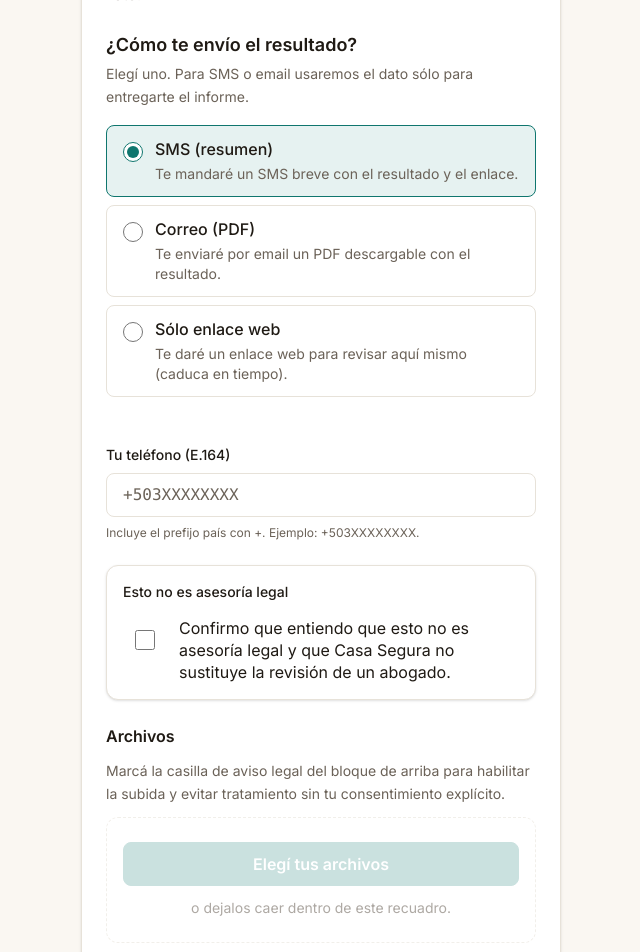
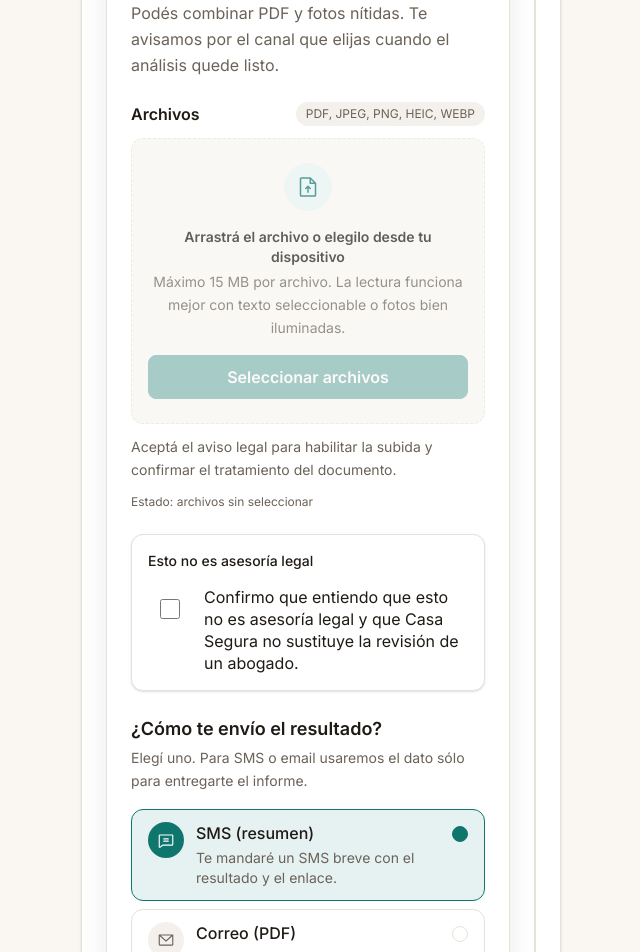
Before and after one commit to Casa-Segura/casa-segura, a Next.js app in the folder frontend/: page /subir in a window 1280 px wide. Shown: the part 200-1152 px from the top of the page, without its empty margins (319-959 px from the left). Built offline with nearby package versions, Linux system fonts and the light colour scheme.

Commit message:
feat(frontend): polish contract upload, delivery layout, and analysis loading
Co-authored-by: Cursor <cursoragent@cursor.com>

```diff
--- a/frontend/src/components/contract-upload-flow.tsx
+++ b/frontend/src/components/contract-upload-flow.tsx
@@ -3,8 +3,19 @@
 import type { DragEvent } from "react";
 import { useCallback, useId, useMemo, useRef, useState } from "react";
 import { useRouter } from "next/navigation";
+import { FileArrowUp, Trash } from "@phosphor-icons/react";
 import { submitContractUploadFlow } from "@/actions/contract-flow";
+import { AnalysisWorkbench } from "@/components/analysis-workbench";
 import { ContractAnalysisLoadingPanel } from "@/components/contract-analysis-loading-panel";
+import {
+  CasaButton,
+  DisclaimerPanel,
+  FindingCard,
+  LegalSummary,
+  StepPill,
+  cx,
+  focusRing,
+} from "@/components/casa-ui";
 import { DisclaimerCallout } from "@/components/disclaimer-callout";
 import { DeliveryChannelFields } from "@/components/delivery-channel-fields";
 import {
@@ -19,9 +30,6 @@ import {
   type DeliveryDraft,
   validateDeliveryForSubmit,
 } from "@/domain/delivery-channel";
-
-const focusBtn =
-  "focus-visible:outline focus-visible:outline-2 focus-visible:outline-offset-2 focus-visible:outline-accent";
 
 type Phase = "empty" | "selected";
 
@@ -240,60 +248,45 @@ export function ContractUploadFlow() {
   };
 
   return (
-    <div className="flex flex-col gap-6">
-      {busy ? <ContractAnalysisLoadingPanel key={loadingSession} /> : null}
-      <header className="flex flex-col gap-2">
+    <div className="grid w-full gap-6 lg:grid-cols-[minmax(360px,440px)_1fr] lg:items-start">
+      {busy ? (
+        <div className="lg:hidden">
+          <ContractAnalysisLoadingPanel key={loadingSession} />
+        </div>
+      ) : null}
+
+      <section className="flex flex-col gap-6 self-start rounded-[var(--radius-panel)] border border-border bg-surface p-5 shadow-[var(--shadow-soft)] sm:p-6">
+        <header className="flex flex-col gap-3">
+          <StepPill>Paso 2 de 4 · Subir contrato</StepPill>
+          <div>
             <h1
               id={`${baseId}-h1`}
-          className="text-xl font-semibold text-text-primary"
+              className="text-balance text-2xl font-semibold tracking-tight text-text-primary"
             >
               Subí tu contrato
             </h1>
-        <p className="text-base leading-relaxed text-text-secondary">
-          Podés combinar páginas en PDF y fotos nítidas. Te avisamos en el canal
-          que elijas cuando el análisis quede listo.
+            <p className="mt-2 text-base leading-relaxed text-text-secondary">
+              Podés combinar PDF y fotos nítidas. Te avisamos por el canal que
+              elijas cuando el análisis quede listo.
             </p>
+          </div>
         </header>
-
-      <DeliveryChannelFields
-        idPrefix={`${baseId}-dlv`}
-        value={delivery}
-        fieldErrors={fieldErrors}
-        deliveryError={deliveryBanner}
-        onChange={(d) => {
-          setDelivery(d);
-          setFieldErrors({});
-          setDeliveryBanner("");
-        }}
-      />
-
-      <div ref={disclaimerScrollRef}>
-        <DisclaimerCallout
-          variant="gate"
-          accepted={disclaimerAccepted}
-          onAcceptedChange={(v) => {
-            setDisclaimerAccepted(v);
-            if (v) setDisclaimerReminder(false);
-          }}
-        />
-      </div>
 
         <section
           aria-labelledby={`${baseId}-zone-title`}
           className="flex flex-col gap-3"
         >
+          <div className="flex items-center justify-between gap-3">
             <h2
               id={`${baseId}-zone-title`}
               className="text-base font-semibold text-text-primary"
             >
               Archivos
             </h2>
-        {!disclaimerAccepted ? (
-          <p className="text-sm leading-relaxed text-text-secondary">
-            Marcá la casilla de aviso legal del bloque de arriba para habilitar
-            la subida y evitar tratamiento sin tu consentimiento explícito.
-          </p>
-        ) : null}
+            <span className="rounded-[var(--radius-pill)] bg-surface-muted px-2.5 py-1 text-xs text-text-secondary">
+              PDF, JPEG, PNG, HEIC, WEBP
+            </span>
+          </div>
 
           <div
             onDragEnter={(e) => {
@@ -304,26 +297,35 @@ export function ContractUploadFlow() {
             }}
             onDrop={disclaimerAccepted ? onDrop : undefined}
             aria-disabled={!disclaimerAccepted}
-          className={`rounded-[var(--radius-card)] border border-dashed ${
+            className={cx(
+              "rounded-[var(--radius-card)] border border-dashed px-4 py-6 transition-[background-color,border-color,opacity] duration-[var(--motion-base)]",
               disclaimerAccepted
-              ? "border-border bg-surface"
-              : "cursor-not-allowed border-border opacity-55"
-          } px-4 py-6`}
+                ? "border-border-strong bg-surface-subtle"
+                : "cursor-not-allowed border-border bg-surface-muted/70 opacity-70",
+            )}
           >
-          <div className="flex flex-col items-center gap-3 text-center">
-            <button
-              type="button"
+            <div className="flex flex-col items-center gap-4 text-center">
+              <span className="inline-flex size-12 items-center justify-center rounded-full bg-accent-light text-accent">
+                <FileArrowUp size={24} aria-hidden />
+              </span>
+              <div>
+                <p className="text-sm font-semibold text-text-primary">
+                  Arrastrá el archivo o elegilo desde tu dispositivo
+                </p>
+                <p className="mt-1 text-sm leading-relaxed text-text-secondary">
+                  Máximo 15 MB por archivo. La lectura funciona mejor con texto
+                  seleccionable o fotos bien iluminadas.
+                </p>
+              </div>
+              <CasaButton
                 disabled={!disclaimerAccepted || busy}
                 onClick={() => fileInputRef.current?.click()}
-              className={`flex min-h-[44px] w-full items-center justify-center rounded-[var(--radius-input)] border border-accent bg-accent px-4 py-2 text-base font-semibold text-white transition-opacity hover:opacity-92 disabled:cursor-not-allowed disabled:opacity-40 ${focusBtn}`}
+                className="w-full"
                 aria-labelledby={`${baseId}-zone-title`}
                 aria-controls={`${baseId}-file-input`}
               >
-              Elegí tus archivos
-            </button>
-            <span className="text-sm text-text-secondary">
-              o dejalos caer dentro de este recuadro.
-            </span>
+                Seleccionar archivos
+              </CasaButton>
               <input
                 ref={fileInputRef}
                 id={`${baseId}-file-input`}
@@ -338,10 +340,17 @@ export function ContractUploadFlow() {
             </div>
           </div>
 
+          {!disclaimerAccepted ? (
+            <p className="text-sm leading-relaxed text-text-secondary">
+              Aceptá el aviso legal para habilitar la subida y confirmar el
+              tratamiento del documento.
+            </p>
+          ) : null}
+
           <div aria-live="polite">
             <p className="text-xs text-text-secondary">
-            Estados: Archivos&nbsp;
-            <span>{phase === "empty" ? "vacío" : "seleccionados"}</span>
+              Estado: archivos{" "}
+              <span>{phase === "empty" ? "sin seleccionar" : "listos"}</span>
               {!busy ? null : <> · enviándose</>}
             </p>
           </div>
@@ -362,21 +371,43 @@ export function ContractUploadFlow() {
                   <button
                     type="button"
                     onClick={() => removeAt(i)}
-                  className={`min-h-[44px] min-w-[44px] shrink-0 rounded-[var(--radius-input)] px-3 text-sm font-medium text-accent underline-offset-4 hover:underline disabled:opacity-45 ${focusBtn}`}
+                    className={`inline-flex min-h-[44px] min-w-[44px] shrink-0 items-center justify-center rounded-[var(--radius-input)] text-accent transition-[background-color,transform] duration-[var(--motion-fast)] hover:bg-accent-light active:translate-y-px disabled:opacity-45 ${focusRing}`}
                     disabled={busy}
                     aria-label={`Quitar archivo ${f.name}`}
                   >
-                  Quitar
+                    <Trash size={18} aria-hidden />
                   </button>
                 </li>
               ))}
             </ul>
-        ) : (
-          <p className="text-sm text-text-secondary">Sin archivos aún.</p>
-        )}
+          ) : null}
         </section>
 
-      <div aria-live="assertive" className="min-h-[2.5rem]">
+        <div ref={disclaimerScrollRef}>
+          <DisclaimerCallout
+            variant="gate"
+            accepted={disclaimerAccepted}
+            onAcceptedChange={(v) => {
+              setDisclaimerAccepted(v);
+              if (v) setDisclaimerReminder(false);
+            }}
+          />
+        </div>
+
+        <DeliveryChannelFields
+          idPrefix={`${baseId}-dlv`}
+          value={delivery}
+          fieldErrors={fieldErrors}
+          deliveryError={deliveryBanner}
+          onChange={(d) => {
+            setDelivery(d);
+            setFieldErrors({});
+            setDeliveryBanner("");
+          }}
+        />
+
+        {(disclaimerReminder || globalError) ? (
+          <div aria-live="assertive" className="flex flex-col gap-2">
             {disclaimerReminder ? (
             <p role="alert" className="text-sm font-semibold text-verdict-red">
               Confirmá primero la casilla de aviso legal; sin eso tu envío puede
@@ -389,13 +420,10 @@ export function ContractUploadFlow() {
             </p>
             ) : null}
           </div>
+        ) : null}
 
         {result?.kind === "success" ? (
-        <aside
-          className="rounded-[var(--radius-card)] border border-verdict-green bg-verdict-green-bg px-4 py-4 shadow-sm"
-          role="status"
-          aria-labelledby={`${baseId}-ok`}
-        >
+          <DisclaimerPanel tone="green">
             <p
               id={`${baseId}-ok`}
               className="text-base font-semibold text-text-primary"
@@ -403,59 +431,47 @@ export function ContractUploadFlow() {
               Recibimos tu envío para analizarlo
             </p>
             <p className="mt-2 text-sm text-text-secondary">
-            Seguimos el proceso en segundo plano. Referencia rápida:{" "}
-            <span className="font-mono text-xs text-text-primary select-all">
+              Referencia rápida:{" "}
+              <span className="select-all font-mono text-xs text-text-primary">
                 {result.submissionId}
               </span>
               .
             </p>
             <p className="mt-2 text-sm text-text-secondary">
-            Canal elegido: {result.hint}. Si no ves nada, revisá el SMS, filtros
-            del correo o abrí el enlace web según cómo lo configuraste.
+              Canal elegido: {result.hint}
             </p>
-        </aside>
+          </DisclaimerPanel>
         ) : null}
 
         {result?.kind === "reject" ? (
-        <aside
-          className="rounded-[var(--radius-card)] border border-verdict-yellow bg-verdict-yellow-bg px-4 py-4 shadow-sm"
-          role="alert"
-          aria-labelledby={`${baseId}-rej`}
-        >
-          <p
-            id={`${baseId}-rej`}
-            className="text-base font-semibold text-text-primary"
-          >
-            No pudimos producir tu informe a partir del material que mandaste.
-          </p>
-          <p className="mt-3 text-sm text-text-secondary">
-            Motivos que marcó el servicio para orientarte mejor:
-          </p>
-          <ul className="mt-3 list-disc space-y-2 pl-5 text-base text-text-primary">
+          <div role="alert" className="flex flex-col gap-3">
+            <FindingCard
+              tone="yellow"
+              title="No pudimos producir tu informe"
+              body="El material no alcanzó la calidad mínima para un análisis confiable. Probá con fotos más contrastadas o un PDF con texto seleccionable."
+            />
+            <LegalSummary title="Motivos detectados">
+              <ul className="list-disc space-y-2 pl-5">
                 {result.reasons.map((r) => (
                   <li key={r}>{r}</li>
                 ))}
               </ul>
-          <p className="mt-4 text-sm text-text-secondary">
-            Podés probar fotos más contrastadas y con buena luz o un PDF nuevo
-            exportado con texto seleccionable.
-          </p>
-        </aside>
+            </LegalSummary>
+          </div>
         ) : null}
 
-      <div className="flex flex-col gap-3">
-        <button
-          type="button"
+        <div className="flex flex-col gap-3 border-t border-border pt-5">
+          <CasaButton
             disabled={busy}
             onClick={submit}
-          className={`flex min-h-[44px] w-full items-center justify-center rounded-[var(--radius-input)] bg-accent px-4 py-3 text-base font-semibold text-white shadow-sm transition-opacity hover:opacity-92 disabled:cursor-wait disabled:opacity-65 ${focusBtn}`}
+            className="w-full"
             aria-busy={busy ? true : undefined}
           >
-          {busy ? "Enviando tu contrato..." : "Enviar"}
-        </button>
+            {busy ? "Enviando tu contrato…" : "Enviar análisis"}
+          </CasaButton>
           {(result || globalError || files.length) && !busy ? (
-          <button
-            type="button"
+            <CasaButton
+              variant="secondary"
               onClick={() => {
                 setResult(null);
                 setFiles([]);
@@ -464,12 +480,18 @@ export function ContractUploadFlow() {
                 setDisclaimerAccepted(false);
                 setDelivery(defaultDeliveryDraft());
               }}
-            className={`flex min-h-[44px] w-full items-center justify-center rounded-[var(--radius-input)] border border-border bg-surface px-4 py-3 text-base font-medium text-text-primary ${focusBtn}`}
+              className="w-full"
             >
               Empezar de nuevo
-          </button>
+            </CasaButton>
           ) : null}
         </div>
+      </section>
+
+      <AnalysisWorkbench
+        mode={busy ? "loading" : result?.kind === "success" ? "complete" : "preview"}
+        publicShortId={result?.kind === "success" ? result.submissionId : undefined}
+      />
     </div>
   );
 }
--- a/frontend/src/components/delivery-channel-fields.tsx
+++ b/frontend/src/components/delivery-channel-fields.tsx
@@ -3,6 +3,8 @@ import type {
   DeliveryDraft,
   DeliverySubmitParts,
 } from "@/domain/delivery-channel";
+import { ChatText, EnvelopeSimple, LinkSimple } from "@phosphor-icons/react";
+import { cx, focusRing } from "@/components/casa-ui";
 
 const LABEL_BY_CHANNEL: Record<DeliveryChannel, string> = {
   sms_summary: "Te mandaré un SMS breve con el resultado y el enlace.",
@@ -16,9 +18,6 @@ const SUBLABEL_BY_CHANNEL: Record<DeliveryChannel, string> = {
   web_link: "No hace falta correo ni teléfono en este momento.",
 };
 
-const focusRing =
-  "focus-visible:outline focus-visible:outline-2 focus-visible:outline-offset-2 focus-visible:outline-accent";
-
 type Props = {
   idPrefix: string;
   value: DeliveryDraft;
@@ -31,6 +30,12 @@ type Props = {
 export function DeliveryChannelFields(props: Props) {
   const { idPrefix, value, deliveryError, fieldErrors, onChange } = props;
   const groupName = `${idPrefix}-delivery-channel`;
+
+  const iconByChannel = {
+    sms_summary: ChatText,
+    email_pdf: EnvelopeSimple,
+    web_link: LinkSimple,
+  } satisfies Record<DeliveryChannel, typeof ChatText>;
 
   function setChannel(c: DeliveryChannel) {
     onChange({
@@ -64,31 +69,44 @@ export function DeliveryChannelFields(props: Props) {
         {(Object.keys(LABEL_BY_CHANNEL) as DeliveryChannel[]).map((ch) => {
           const cid = `${idPrefix}-ch-${ch}`;
           const selected = value.channel === ch;
+          const Icon = iconByChannel[ch];
           return (
             <label
               key={ch}
               htmlFor={cid}
-              className={`flex min-h-[44px] cursor-pointer flex-col rounded-[var(--radius-input)] border px-4 py-3 transition-colors touch-manipulation ${focusRing} ${
+              className={cx(
+                "flex min-h-[76px] cursor-pointer rounded-[var(--radius-card)] border px-4 py-3 transition-[background-color,border-color,transform] duration-[var(--motion-fast)] touch-manipulation active:translate-y-px",
+                focusRing,
                 selected
                   ? "border-accent bg-accent-light"
-                  : "border-border bg-surface hover:bg-bg"
-              }`}
+                  : "border-border bg-surface hover:bg-bg",
+              )}
             >
-              <span className="flex items-start gap-3">
+              <span className="flex min-w-0 flex-1 items-start gap-3">
                 <input
                   id={cid}
                   type="radio"
                   name={groupName}
                   value={ch}
                   checked={selected}
-                  className={`mt-1 size-5 shrink-0 accent-accent ${focusRing}`}
+                  className={`sr-only mt-1 size-5 shrink-0 accent-accent ${focusRing}`}
                   aria-describedby={`${cid}-help`}
                   onChange={() => {
                     setChannel(ch);
                   }}
                 />
+                <span
+                  className={`inline-flex size-9 shrink-0 items-center justify-center rounded-full ${
+                    selected
+                      ? "bg-accent text-white"
+                      : "bg-surface-muted text-text-secondary"
+                  }`}
+                  aria-hidden
+                >
+                  <Icon size={18} weight="regular" />
+                </span>
                 <span className="min-w-0 flex-1 text-base leading-snug text-text-primary">
-                  <span className="font-medium">
+                  <span className="block font-medium">
                     {ch === "sms_summary"
                       ? "SMS (resumen)"
                       : ch === "email_pdf"
@@ -99,6 +117,12 @@ export function DeliveryChannelFields(props: Props) {
                     {LABEL_BY_CHANNEL[ch]}
                   </span>
                 </span>
+                <span
+                  className={`mt-1 size-4 shrink-0 rounded-full border ${
+                    selected ? "border-accent bg-accent" : "border-border"
+                  }`}
+                  aria-hidden
+                />
               </span>
               <span id={`${cid}-help`} className="sr-only">
                 {SUBLABEL_BY_CHANNEL[ch]}
@@ -108,13 +132,13 @@ export function DeliveryChannelFields(props: Props) {
         })}
       </div>
 
-      <div aria-live="polite" className="min-h-[1rem]">
-        {deliveryError ? (
+      {deliveryError ? (
+        <div aria-live="polite">
           <p role="alert" className="text-sm font-medium text-verdict-red">
             {deliveryError}
           </p>
-        ) : null}
-      </div>
+        </div>
+      ) : null}
 
       {value.channel === "email_pdf" ? (
         <div className="flex flex-col gap-2">
@@ -138,7 +162,7 @@ export function DeliveryChannelFields(props: Props) {
             onChange={(e) => onChange({ ...value, email: e.target.value })}
             onBlur={() => props.onBlurField?.("email")}
             className={`min-h-[44px] rounded-[var(--radius-input)] border border-border px-4 py-2 text-base text-text-primary outline-none placeholder:text-text-secondary ${focusRing}`}
-            placeholder="correo@ejemplo.com"
+            placeholder="correo@ejemplo.com…"
           />
           {fieldErrors.email ? (
             <p
@@ -180,7 +204,7 @@ export function DeliveryChannelFields(props: Props) {
             }
             onBlur={() => props.onBlurField?.("phone")}
             className={`min-h-[44px] rounded-[var(--radius-input)] border border-border px-4 py-2 text-base font-mono text-text-primary outline-none placeholder:text-text-secondary ${focusRing}`}
-            placeholder="+503XXXXXXXX"
+            placeholder="+503XXXXXXXX…"
           />
           {fieldErrors.phone ? (
             <p
```
Also changed, not shown: frontend/src/components/contract-analysis-loading-panel.tsx (+91 -12 lines). Lines whose indentation alone changed are shown as unchanged.
